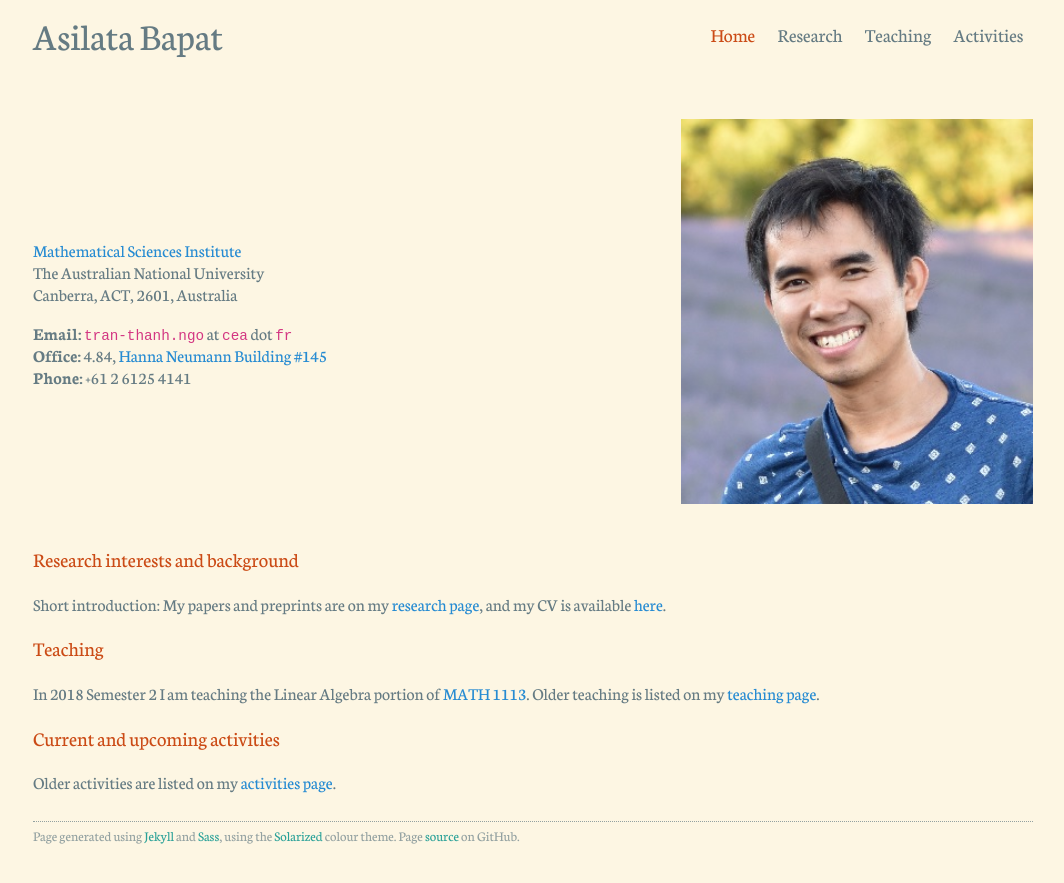
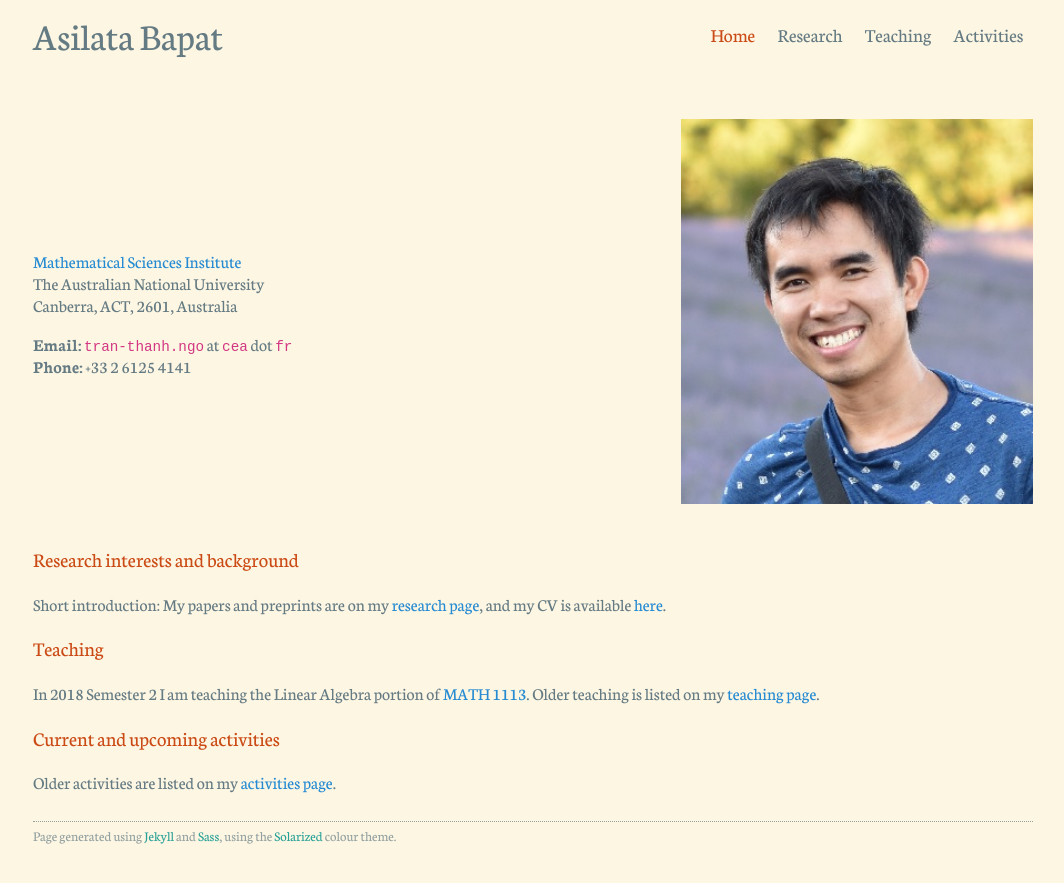
Before and after one commit to david-ngo-sixense/thanh-ngo.github.io, a Jekyll site: the page built from index.md, in a window 1280 px wide. Shown: the top 883 px of the page, without its empty margins (107-1171 px from the left). Built offline with Jekyll 4.4.1, drawn with Linux system fonts in a browser that asks for light colours.

Commit message:
minor change

```diff
--- a/_config.yml
+++ b/_config.yml
@@ -3,7 +3,7 @@
 
 permalink: pretty
 
-url: "https://asilata.github.io/"
+url: "https://thanh-ngo.github.io/"
 
 exclude: ['deploy', 'stylesheet.scss']
 
--- a/_includes/footer.html
+++ b/_includes/footer.html
@@ -1,4 +1,3 @@
 <footer>
     Page generated using <a href="http://jekyllrb.com/">Jekyll</a> and <a href="http://sass-lang.com/">Sass</a>, using the <a href="http://ethanschoonover.com/solarized">Solarized</a> colour theme.
-    Page <a href="https://github.com/asilata/asilata.github.io">source</a> on GitHub.
 </footer>
--- a/_includes/head.html
+++ b/_includes/head.html
@@ -1,7 +1,7 @@
 <head>
     <meta charset="utf-8">
     <meta name="viewport" content="width=device-width">
-    <title>{% if page.title != "Home" %} {{ page.title }} | {% endif %}Asilata Bapat</title>
+    <title>{% if page.title != "Home" %} {{ page.title }} | {% endif %}David Tran-Thanh NGO</title>
     <link rel="stylesheet" href="/css/stylesheet.css">
     <script type="text/javascript"
 	    src="https://cdn.mathjax.org/mathjax/latest/MathJax.js?config=TeX-AMS-MML_HTMLorMML">
--- a/index.md
+++ b/index.md
@@ -16,8 +16,7 @@
 
 
 **Email:** `tran-thanh.ngo` at `cea` dot `fr`
-**Office:** 4.84, [Hanna Neumann Building #145](http://www.anu.edu.au/maps#show=102872)
-**Phone:** +61 2 6125 4141
+**Phone:** +33 2 6125 4141
 
 </div>
 
```
